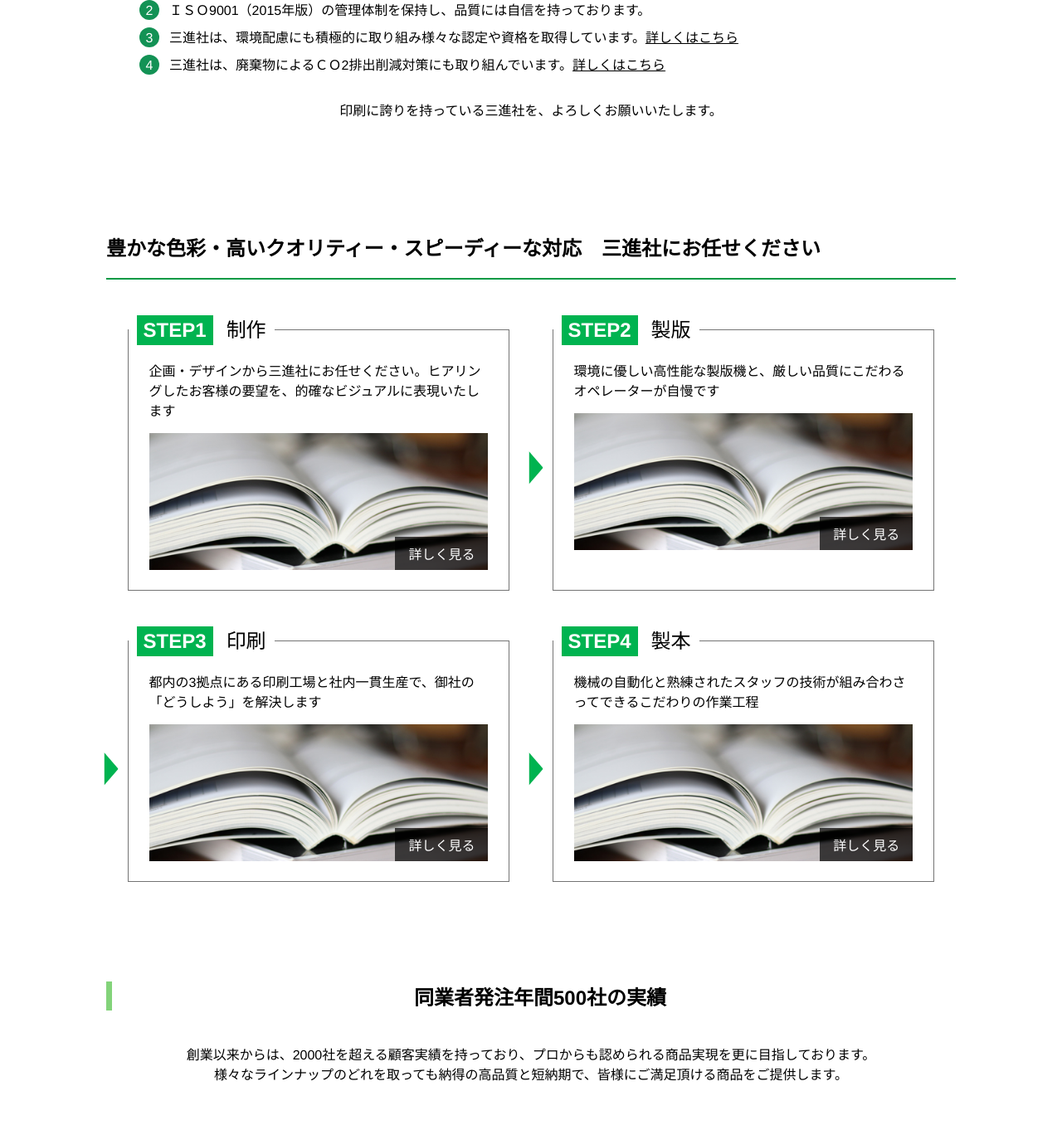
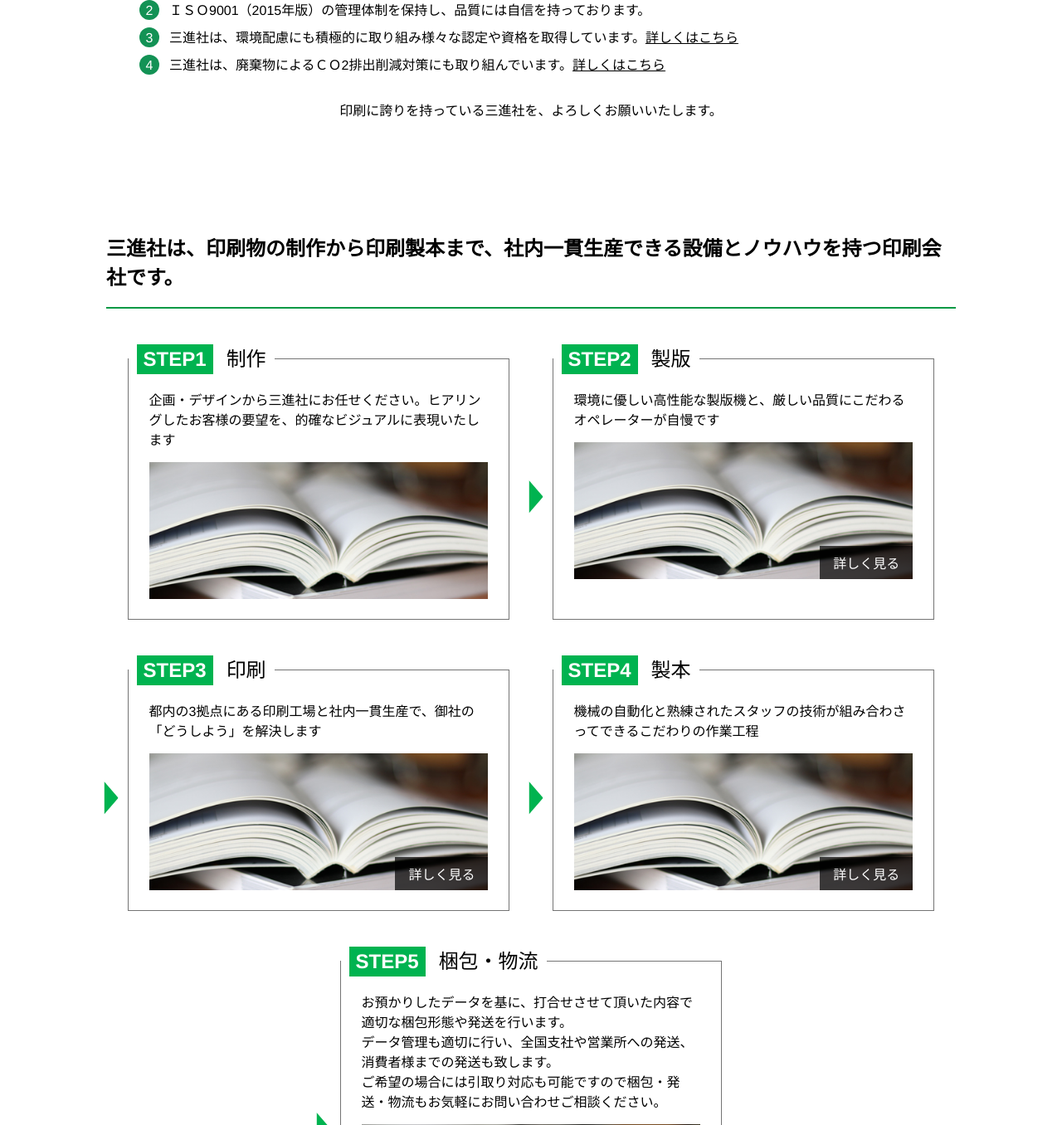
Before and after one commit to iolite-staff/sanshinsya.co.jp, a PHP site: page /print_service/ in a window 1280 px wide. Shown: the part 511-1867 px from the top of the page at 83% size. Run offline with PHP 8.4, Linux system fonts and the light colour scheme; some web fonts are replaced.

Commit message:
画像追加、削除

```diff
--- a/css/screen.css
+++ b/css/screen.css
@@ -950,7 +950,7 @@ a.privacy {
 	opacity: 0.7;
 	transition: all 0.25s;
 }
-#sub_contents_area #print_service01 .step_box .inner_box a.step_link::after{
+#sub_contents_area #print_service01 .step_box .inner_box a.step_a::after{
 	content: "詳しく見る";
 	padding: 0.5rem 1rem;
 	position: absolute;
--- a/print_service/index.html
+++ b/print_service/index.html
@@ -88,7 +88,7 @@
 	</section>
 	<section id="print_service01">
 		<div>
-			<h2>豊かな色彩・高いクオリティー・スピーディーな対応　三進社にお任せください</h2>
+			<h2>三進社は、印刷物の制作から印刷製本まで、社内一貫生産できる設備とノウハウを持つ印刷会社です。</h2>
 			<div id="step_area">
 				<div class="step_box">
 					<div class="inner_box">
@@ -103,7 +103,7 @@
 					<div class="inner_box">
 						<div class="step_title"><span class="step">STEP2</span>製版</div>
 						<p>環境に優しい高性能な製版機と、厳しい品質にこだわるオペレーターが自慢です</p>
-						<a href="#" class="step_link">
+						<a href="#" class="step_link step_a">
 							<img src="./img/bookmaking.jpg" alt="STEP2 製版">
 						</a>
 					</div>
@@ -112,7 +112,7 @@
 					<div class="inner_box">
 						<div class="step_title"><span class="step">STEP3</span>印刷</div>
 						<p>都内の3拠点にある印刷工場と社内一貫生産で、御社の「どうしよう」を解決します</p>
-						<a href="#" class="step_link">
+						<a href="#" class="step_link step_a">
 							<img src="./img/bookmaking.jpg" alt="STEP3 印刷">
 						</a>
 					</div>
@@ -121,8 +121,21 @@
 					<div class="inner_box">
 						<div class="step_title"><span class="step">STEP4</span>製本</div>
 						<p>機械の自動化と熟練されたスタッフの技術が組み合わさってできるこだわりの作業工程</p>
+						<a href="#" class="step_link step_a">
+							<img src="./img/bookmaking.jpg" alt="STEP4 製本">
+						</a>
+					</div>
+				</div>
+				<div class="step_box">
+					<div class="inner_box">
+						<div class="step_title"><span class="step">STEP5</span>梱包・物流</div>
+						<p>
+							お預かりしたデータを基に、打合せさせて頂いた内容で適切な梱包形態や発送を行います。<br>
+							データ管理も適切に行い、全国支社や営業所への発送、消費者様までの発送も致します。<br>
+							ご希望の場合には引取り対応も可能ですので梱包・発送・物流もお気軽にお問い合わせご相談ください。
+						</p>
 						<a href="#" class="step_link">
-							<img src="./img/bookmaking.jpg" alt="STEP4 製本">
+							<img src="./img/bookmaking.jpg" alt="STEP5 梱包・物流">
 						</a>
 					</div>
 				</div>
@@ -168,30 +181,7 @@
 	</section>
 	<section id="print_service02">
 		<div>
-			<h2>三進社は、印刷物の制作から印刷製本まで、社内一貫生産できる設備とノウハウを持つ印刷会社です。</h2>
-			<ul class="item">
-				<li class="bg01">
-					<p>STEP.1</p>
-					<a href="./production/">制作</a>
-				</li>
-				<li class="bg02">
-					<p>STEP.2</p>
-					<a href="./prepress/">製版</a>
-				</li>
-				<li class="bg03">
-					<p>STEP.3</p>
-					<a href="./print/">印刷</a>
-				</li>
-				<li class="bg04">
-					<p>STEP.4</p>
-					<a href="./bookbinding/">製本</a>
-				</li>
-				<li class="bg05">
-					<p>STEP.5</p>
-					<a tabindex="-1">梱包<br>・<br>配送</a>
-				</li>
-			</ul>
-
+			<h2>豊かな色彩・高いクオリティー・スピーディーな対応　三進社にお任せください</h2>
 			<div class="print_exsample">
 				<p>このような画像の印刷物に是非お試しください</p>
 				<div>
@@ -225,6 +215,16 @@
 					<div>
 						<p>
 							とにかく時間に余裕がない印刷
+						</p>
+					</div>
+					<div>
+						<p>
+							学割実施中。ご注文金額に応じ、次回ご利用いただける割引券を発行しています
+						</p>
+					</div>
+					<div>
+						<p>
+							同人誌。黒1色印刷の為に開発した当社オリジナル墨インクは高い評価を得ています<br>また、水彩画のような繊細なタッチのイラストも再現できます
 						</p>
 					</div>
 				</div>
```
Also changed, not shown: company/img/illust.png (deleted), company/img/kiba_1.jpg (added), company/img/kiba_2.jpg (added), company/img/kiba_3.jpg (added), 5 other files.
